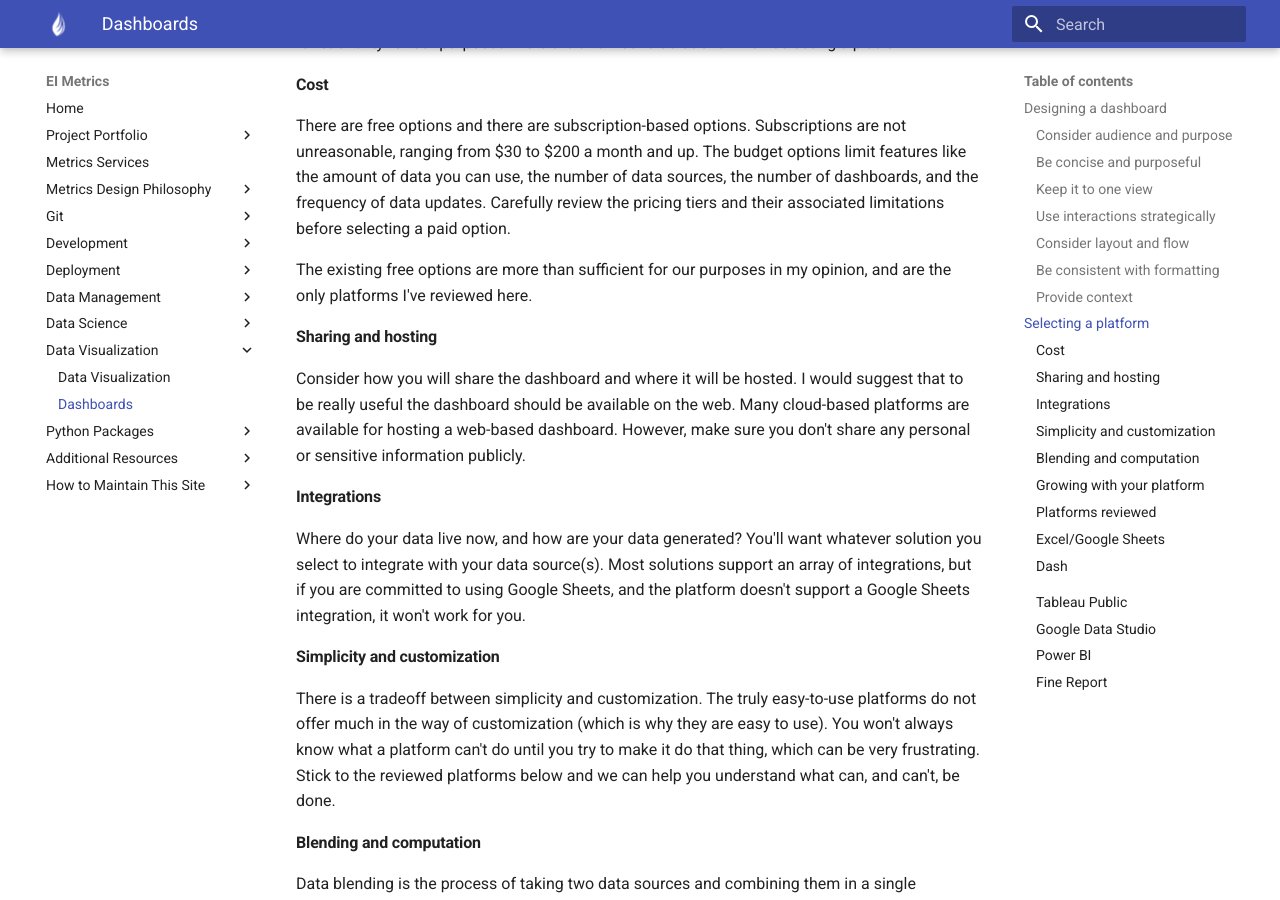
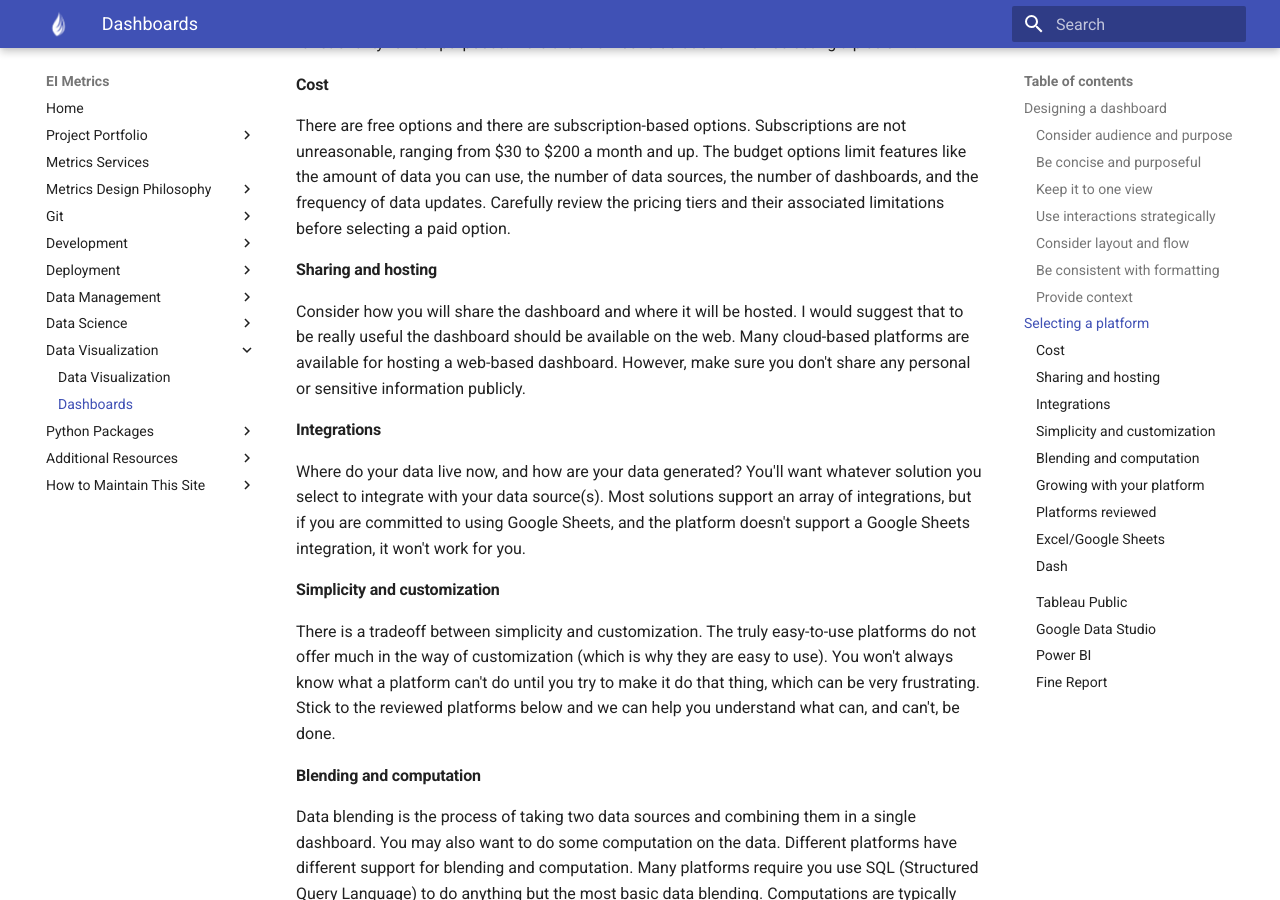
Before and after one commit to eriktuck/ei-dev, an MkDocs documentation site: the page built from docs/data-visualization/dashboards.md, in a window 1280 px wide and 900 px high, scrolled down 2264 px. Built offline with MkDocs 1.6.1 and Material for MkDocs 9.7.7, drawn with Linux system fonts in a browser that asks for light colours.

Commit message:
remove recommendation for free option

```diff
--- a/docs/data-visualization/dashboards.md
+++ b/docs/data-visualization/dashboards.md
@@ -53,8 +53,6 @@ Dashboards are having a moment right now as startups and Fortune-500 companies a
 #### Cost
 
 There are free options and there are subscription-based options. Subscriptions are not unreasonable, ranging from $30 to $200 a month and up. The budget options limit features like the amount of data you can use, the number of data sources, the number of dashboards, and the frequency of data updates. Carefully review the pricing tiers and their associated limitations before selecting a paid option.
-
-The existing free options are more than sufficient for our purposes in my opinion, and are the only platforms I've reviewed here.
 
 #### Sharing and hosting
 
```
Also changed, not shown: docs/git/install-configure-git.md (+1 -1 lines).
